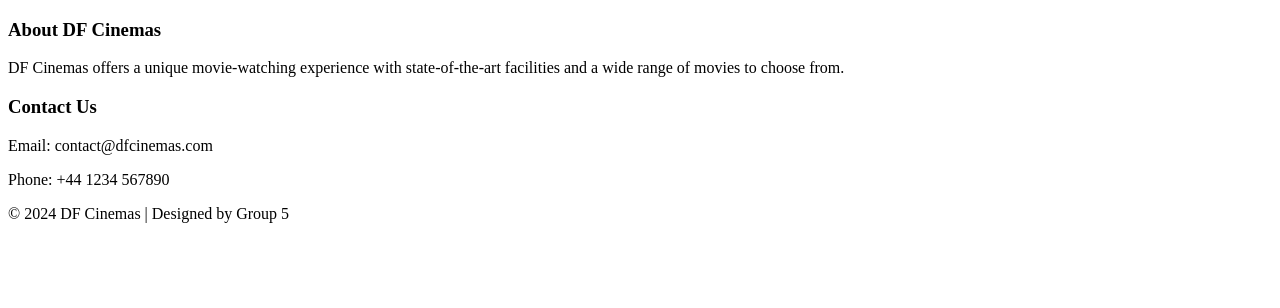
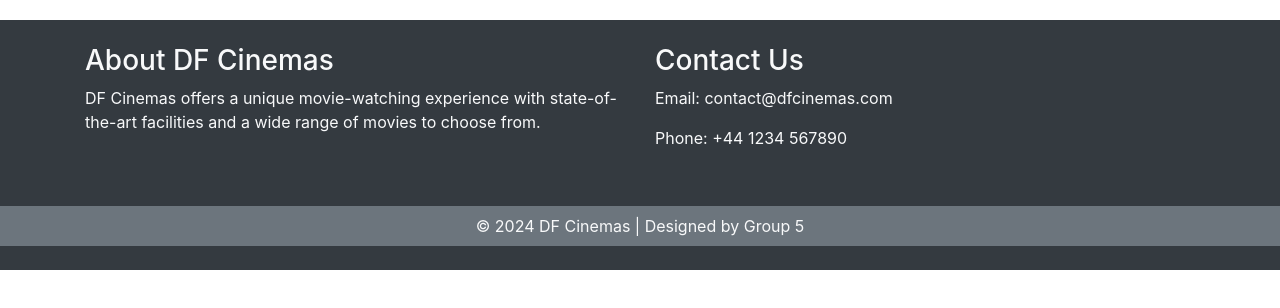
Before and after one commit to digital-futures-academy-se-2404-a/web-development-hackathon-group-5-1, a plain HTML site: page signup.html in a window 1280 px wide. Drawn offline with nearby package versions, Linux system fonts and the light colour scheme.

Commit message:
linked-stylefiles

```diff
--- a/signup.html
+++ b/signup.html
@@ -1,8 +1,12 @@
 <!DOCTYPE html>
 <html lang="en">
 <head>
-  <meta charset="UTF-8">
-  <meta name="viewport" content="width=device-width, initial-scale=1.0">
+    <meta charset="UTF-8">
+    <meta name="viewport" content="width=device-width, initial-scale=1.0">
+    <link rel="stylesheet" href="https://cdn.jsdelivr.net/npm/bootstrap@4.4.1/dist/css/bootstrap.min.css"
+      integrity="sha384-Vkoo8x4CGsO3+Hhxv8T/Q5PaXtkKtu6ug5TOeNV6gBiFeWPGFN9MuhOf23Q9Ifjh" crossorigin="anonymous">
+    <link rel="stylesheet" href="./styles.css">
+    <link rel="stylesheet" href="./style.css">
   <title>Document</title>
 </head>
 <body>
```
Also changed, not shown: whatson.html (+6 -2 lines).
